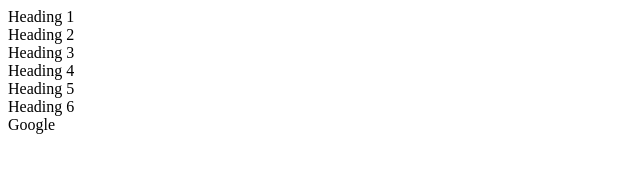
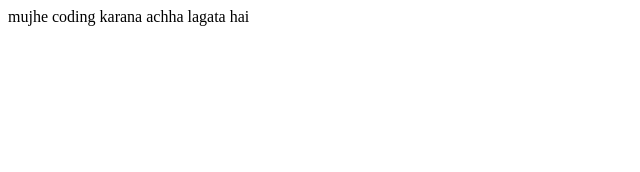
Before and after one commit to GautamKumar96/html_programing_lang, a plain HTML site: page index_5.html in a window 1280 px wide. Shown: the whole page, without its empty margins (0-640 px from the left). Drawn offline with Linux system fonts and the light colour scheme.

Commit message:
Add files via upload

```diff
--- a/index_5.html
+++ b/index_5.html
@@ -1,4 +1,5 @@
 <!DOCTYPE html>
+<!-- this is my first HTML code-->
 <html lang="en">
 <head>
   <meta charset="UTF-8">
@@ -6,18 +7,7 @@
   <title>Document</title>
 </head>
 <body>
-   <a> Heading 1</a>
-   <br/>
-   <a> Heading 2</a>
-   <br/>
-   <a> Heading 3</a>
-   <br/>
-   <a> Heading 4</a>
-   <br/>
-   <a> Heading 5</a>
-   <br/>
-   <a> Heading 6</a>
-   <br/>
-   <m href="https://www.google.com/"> Google </m>
+  <!--this is my  program-->
+   mujhe coding karana achha lagata hai
 </body>
 </html>
```
